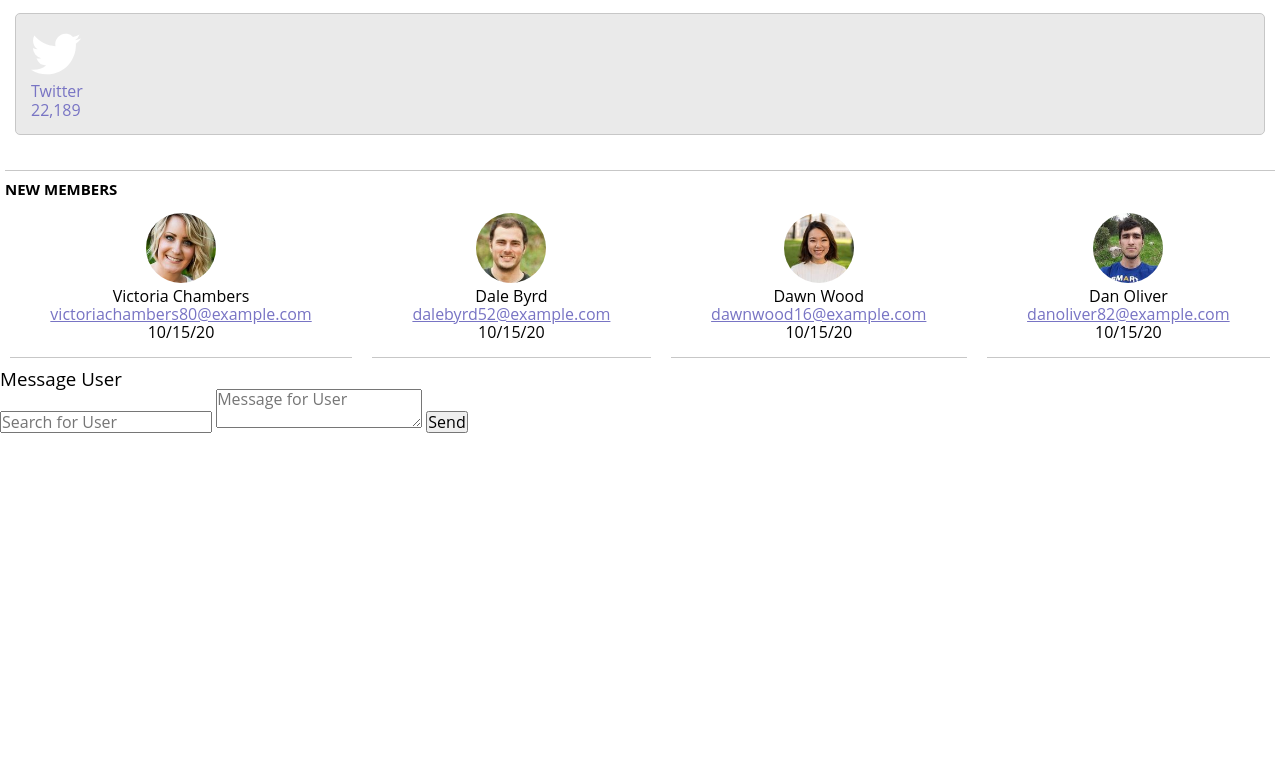
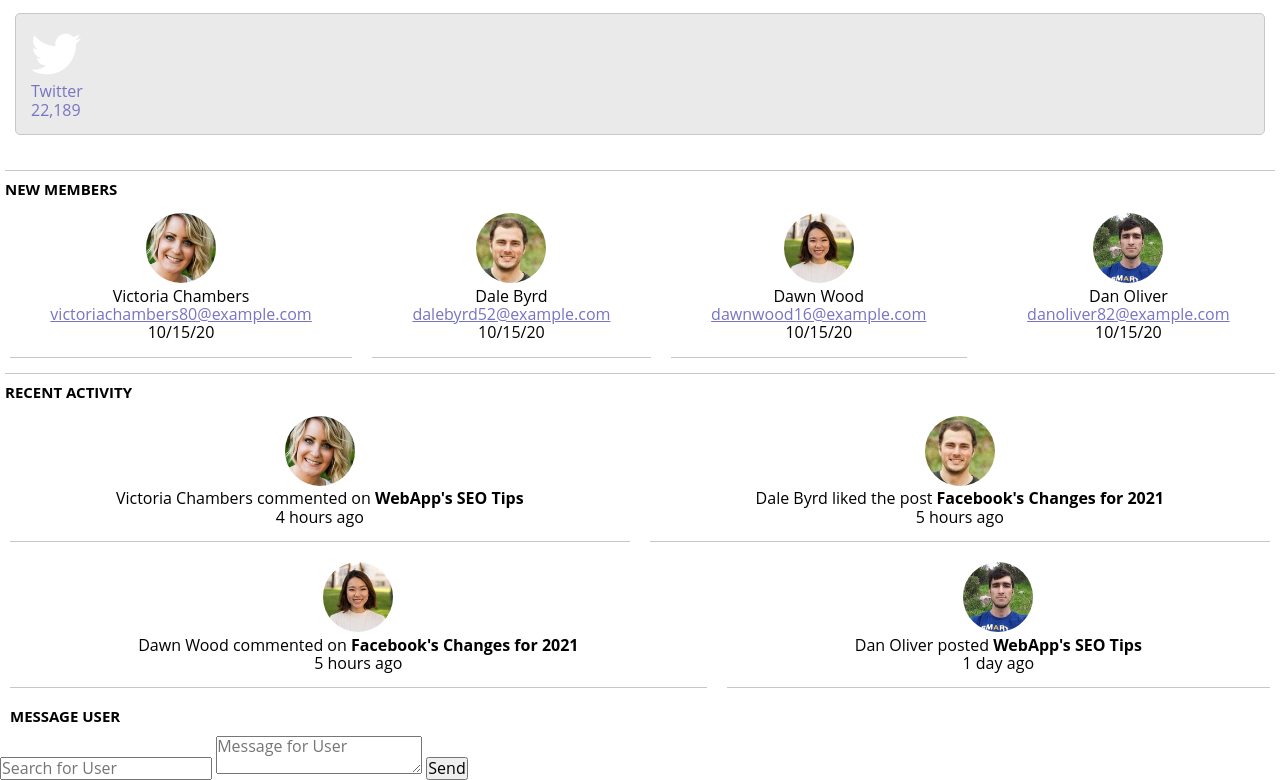
Before and after one commit to brandongault/WebApp-Dashboard, a plain HTML site: page index.html in a window 1280 px wide. Shown: the part 3162-3942 px from the top of the page. Before the commit the page ends 3595 px from the top, so only its background shows below. Drawn offline with nearby package versions, Linux system fonts and the light colour scheme.

Commit message:
recent activity styles done

```diff
--- a/JS/app.js
+++ b/JS/app.js
@@ -135,9 +135,11 @@ let mobileChart = new Chart(mobileCanvas, {
   options: mobileOptions
 });
 
+/*------------------------ MESSAGING SECTION ----------------------*/
 
-
-
+const user = document.getElementById("userField");
+const message = document.getElementById("messageField");
+const send = document.getElementById("send");
 
 
 
--- a/index.html
+++ b/index.html
@@ -183,14 +183,55 @@
 
     </section>
 
+<!------------------ RECENT ACTIVITY -------------------->
+<section class="recent">
+  <h3><strong>RECENT ACTIVITY</strong></h3>
+
+    <div class="recent-1">
+      <img src="web_app_dashboard_v3.2\images\member-1.jpg">
+        <div class="members-text">
+          <p>Victoria Chambers commented on <strong>WebApp's SEO Tips</strong></p>
+        </div>
+      <p class="time">4 hours ago</p>
+    </div>
+
+    <div class="recent-2">
+      <img src="web_app_dashboard_v3.2\images\member-2.jpg">
+        <div class="members-text">
+          <p>Dale Byrd liked the post <strong>Facebook's Changes for 2021</strong></p>
+        </div>
+      <p class="time">5 hours ago</p>
+    </div>
+
+    <div class="recent-3">
+      <img src="web_app_dashboard_v3.2\images\member-3.jpg">
+        <div class="members-text">
+          <p>Dawn Wood commented on <strong>Facebook's Changes for 2021</strong></p>
+        </div>
+      <p class="time">5 hours ago</p>
+    </div>
+
+    <div class="recent-4">
+      <img src="web_app_dashboard_v3.2\images\member-4.jpg">
+        <div class="members-text">
+          <p>Dan Oliver posted <strong>WebApp's SEO Tips</strong></p>
+        </div>
+      <p class="time">1 day ago</p>
+    </div>
+
+</section>
+
+
+
 <!------------------ MESSAGING -------------------->
     <section class="message">
-      <h3>Message User</h3>
-      <form class="widget-container">
-        <input type="text" placeholder="Search for User" class="form-field" id="userField">
-        <textarea placeholder="Message for User" class="form-area" id="messageField"></textarea>
-        <button>Send</button>
-      </form>
+      <h3><strong>MESSAGE USER</strong></h3>
+
+        <form class="widget-container">
+          <input type="text" placeholder="Search for User" class="form-field" id="userField">
+          <textarea placeholder="Message for User" class="form-area" id="messageField"></textarea>
+          <button class="button-primary" id="send">Send</button>
+        </form>
     </section>
 
     <section>
--- a/web_app_dashboard_v3.2/css/styles.css
+++ b/web_app_dashboard_v3.2/css/styles.css
@@ -175,7 +175,8 @@
 .traffic-header h3,
 .daily h3,
 .mobile h3,
-.social-container h3 {
+.social-container h3,
+.message h3 {
   font-size: 15px;
   margin: 10px;
 }
@@ -282,6 +283,11 @@ svg {
   text-align: center;
 }
 
+.member-4 {
+  border: none;
+  margin-bottom: -5px;
+}
+
  .member-date {
   margin-bottom: 15px;
 }
@@ -299,6 +305,48 @@ svg {
 .members-text a {
   color: #7874c4;
 }
+
+/* ===============================================
+================= RECENT ACTIVITY ===================
+=============================================== */
+.recent {
+  display: flex;
+  flex-wrap: wrap;
+}
+
+.recent h3 {
+  border-top: solid #C7c7c7 1px;
+  padding-top: 10px;
+  width: 100%;
+  font-size: 15px;
+  margin: 5px;
+}
+
+.recent-1,
+.recent-2,
+.recent-3,
+.recent-4 {
+  justify-content: space-around;
+  flex-grow: 1;
+  margin:10px;
+  border-bottom: solid #C7c7c7 1px;
+  text-align: center;
+}
+
+ .time {
+  margin-bottom: 15px;
+}
+
+.recent img {
+  border-radius: 360px;
+  height: auto;
+  width: 70px;
+}
+
+.members-text {
+  text-align: center;
+}
+
 
 /* ===============================================
 ================= MESSAGE FORM ===================
```
